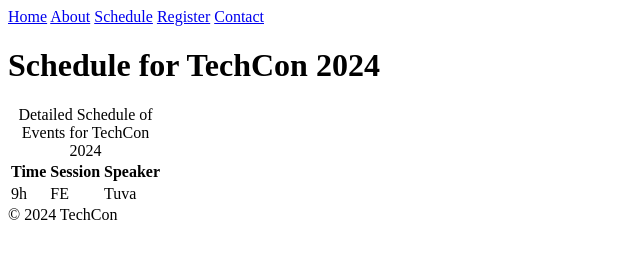
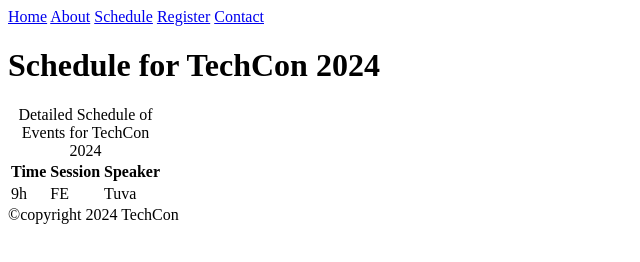
Before and after one commit to nestormuk/TechCon_HTML, a plain HTML site: page techcon_website/schedule.html in a window 1280 px wide. Shown: the full height of the page, 0-640 px from the left. Drawn offline with Linux system fonts and the light colour scheme.

```diff
--- a/techcon_website/schedule.html
+++ b/techcon_website/schedule.html
@@ -38,7 +38,8 @@
     </main>
 
     <footer>
-        &copy; 2024 TechCon
+        &copy;copyright 2024 TechCon
     </footer>
+
 </body>
 </html>
```
